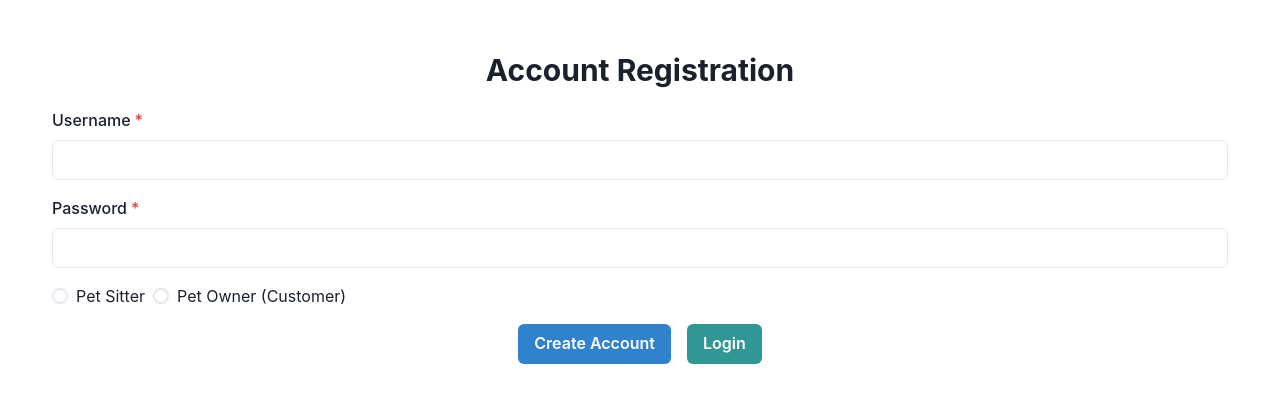
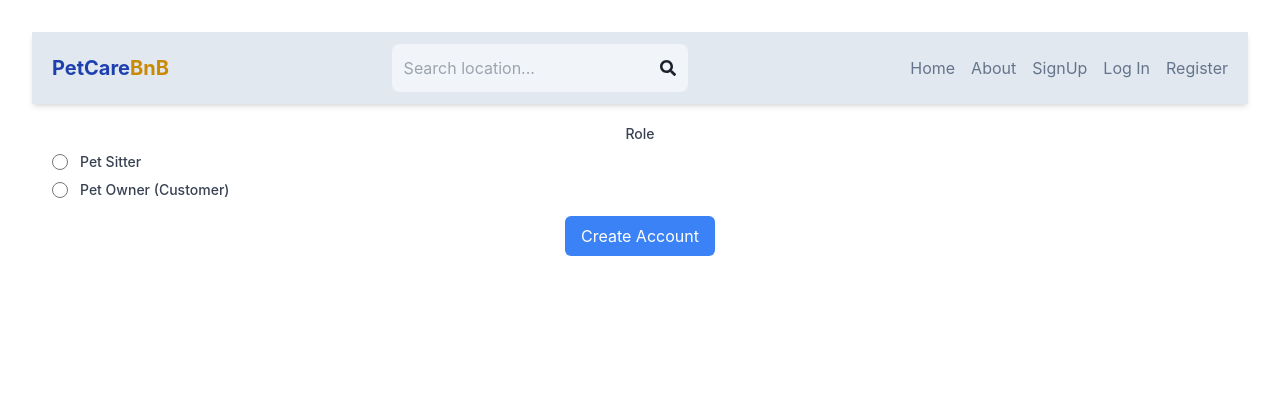
Before and after one commit to JoiZs/comp231-004-Team-10-W24-, a React (Vite) app in the folder frontend/: page /register in a window 1280 px wide. Shown: the top 402 px of the page. Built offline with nearby package versions, Linux system fonts and the light colour scheme.

Commit message:
combined Marie's header and booking page, and added login page and updated register page, also links to pet owner and sitter registraion page

```diff
--- a/frontend/component/registration.jsx
+++ /dev/null
@@ -1,74 +0,0 @@
-import React, { useState } from 'react';
-import {
-  ChakraProvider,
-  extendTheme,
-  Input,
-  Button,
-  Radio,
-  RadioGroup,
-  Stack,
-  Box,
-  FormControl,
-  FormLabel,
-  Heading,
-} from '@chakra-ui/react';
-
-// Optional: Customize the theme
-const theme = extendTheme({
-  components: {
-    // Customize theme here
-  },
-});
-
-const Registration = () => {
-  const [username, setUsername] = useState('');
-  const [password, setPassword] = useState('');
-  const [role, setRole] = useState('');
-
-  const handleSubmit = async (event) => {
-    event.preventDefault();
-    console.log({ username, password, role });
-  };
-
-  const handleLoginRedirect = () => {
-    console.log("Redirect to login");
-  };
-
-  return (
-    <ChakraProvider theme={theme}>
-      <Box className="registration-container" p={5}>
-        <Heading as="h2" size="lg" mb={5}>Account Registration</Heading>
-        <form onSubmit={handleSubmit}>
-          <FormControl isRequired>
-            <FormLabel>Username</FormLabel>
-            <Input
-              type="email"
-              value={username}
-              onChange={(e) => setUsername(e.target.value)}
-            />
-          </FormControl>
-          <FormControl isRequired mt={4}>
-            <FormLabel>Password</FormLabel>
-            <Input
-              type="password"
-              value={password}
-              onChange={(e) => setPassword(e.target.value)}
-            />
-          </FormControl>
-          <RadioGroup onChange={setRole} value={role} mt={4}>
-            <Stack direction="row">
-              <Radio value="pet-sitter">Pet Sitter</Radio>
-              <Radio value="pet-owner">Pet Owner (Customer)</Radio>
-            </Stack>
-          </RadioGroup>
-          <Stack direction="row" spacing={4} align="center" justify="center" mt={4}>
-            <Button type="submit" colorScheme="blue">Create Account</Button>
-            <Button onClick={handleLoginRedirect} colorScheme="teal">Login</Button>
-          </Stack>
-        </form>
-      </Box>
-    </ChakraProvider>
-  );
-};
-
-export default Registration;
--- a/frontend/package.json
+++ b/frontend/package.json
@@ -16,16 +16,20 @@
     "framer-motion": "^11.0.14",
     "react": "^18.2.0",
     "react-dom": "^18.2.0",
+    "react-icons": "^5.0.1",
     "react-router-dom": "^6.22.3"
   },
   "devDependencies": {
     "@types/react": "^18.2.37",
     "@types/react-dom": "^18.2.15",
     "@vitejs/plugin-react": "^4.2.0",
+    "autoprefixer": "^10.4.19",
     "eslint": "^8.53.0",
     "eslint-plugin-react": "^7.33.2",
     "eslint-plugin-react-hooks": "^4.6.0",
     "eslint-plugin-react-refresh": "^0.4.4",
+    "postcss": "^8.4.38",
+    "tailwindcss": "^3.4.1",
     "vite": "^5.0.0"
   }
 }
--- a/frontend/src/App.jsx
+++ b/frontend/src/App.jsx
@@ -7,9 +7,13 @@ import { ChakraProvider } from '@chakra-ui/react';
 import './App.css'
 
 
-import Registration from '../component/registration'
-import Profile_sitter from '../component/profile_sitter';
-import Profile_owner from '../component/profile_owner';
+import Registration from './pages/registration'
+import Profile_sitter from './pages/profile_sitter';
+import Profile_owner from './pages/profile_owner';
+import Header from "./components/Header";
+import Home from "./pages/Home";
+import Book from "./pages/Book";
+import Login from './pages/login';
 
 
 
@@ -17,11 +21,18 @@ function App() {
   return (
     <ChakraProvider>
     <BrowserRouter>
+    <Header />
      <div className="App">
       <Routes>
         <Route path="/register" element={<Registration />} />
         <Route path="/profile_sitter" element={<Profile_sitter />} />
         <Route path="/profile_owner" element={<Profile_owner />} />
+        <Route path="/" element={<Home />}></Route>
+        <Route path="/book" element={<Book />}></Route>
+        <Route path="/login" element={<Login />}></Route>
+
+
+
         {/* Define other routes here */}
       </Routes>
       </div>
--- a/frontend/src/components/Header.jsx
+++ b/frontend/src/components/Header.jsx
@@ -25,6 +25,12 @@ export default function Header() {
           <Link to={"/signup"}>
             <li className="text-slate-500 hover:underline">SignUp</li>
           </Link>
+          <Link to={"/login"}>
+            <li className="text-slate-500 hover:underline">Log In</li>
+          </Link>
+          <Link to={"/Register"}>
+            <li className="text-slate-500 hover:underline">Register</li>
+          </Link>
         </ul>
       </div>
     </header>
--- a/frontend/src/pages/SignUp.jsx
+++ b/frontend/src/pages/SignUp.jsx
@@ -1,5 +1,5 @@
 import React from "react";
 
 export default function SignUp() {
-  return <div>SignUp</div>;
+  return <div>SigUp</div>;
 }
--- /dev/null
+++ b/frontend/src/pages/login.jsx
@@ -0,0 +1,52 @@
+import React, { useState } from 'react';
+
+const Login = () => {
+  const [username, setUsername] = useState('');
+  const [password, setPassword] = useState('');
+
+  const handleSubmit = (event) => {
+    event.preventDefault();
+    console.log({ username, password });
+  };
+
+  const handleLoginRedirect = () => {
+    console.log("Redirect to login");
+  };
+
+  return (
+    <div className="p-5">
+      <h2 className="text-2xl font-semibold mb-5">Account Login</h2>
+      <form onSubmit={handleSubmit}>
+        <div className="mb-4">
+          <label htmlFor="username" className="block text-sm font-medium text-gray-700">Username</label>
+          <input
+            id="username"
+            type="email"
+            value={username}
+            onChange={(e) => setUsername(e.target.value)}
+            className="mt-1 block w-full px-3 py-2 bg-white border border-gray-300 rounded-md shadow-sm focus:outline-none focus:ring-blue-500 focus:border-blue-500"
+          />
+        </div>
+        <div className="mb-4">
+          <label htmlFor="password" className="block text-sm font-medium text-gray-700">Password</label>
+          <input
+            id="password"
+            type="password"
+            value={password}
+            onChange={(e) => setPassword(e.target.value)}
+            className="mt-1 block w-full px-3 py-2 bg-white border border-gray-300 rounded-md shadow-sm focus:outline-none focus:ring-blue-500 focus:border-blue-500"
+          />
+        </div>
+        <div className="flex justify-center items-center space-x-4 mt-4">
+          <button
+            type="submit"
+            className="px-4 py-2 bg-blue-500 text-white rounded-md hover:bg-blue-700 focus:outline-none focus:ring-2 focus:ring-blue-500 focus:ring-opacity-50">
+            Login
+          </button>
+        </div>
+      </form>
+    </div>
+  );
+};
+
+export default Login;
--- /dev/null
+++ b/frontend/src/pages/registration.jsx
@@ -0,0 +1,75 @@
+import React, { useState } from 'react';
+import { useNavigate } from 'react-router-dom'; // Import useNavigate
+
+const Registration = () => {
+  const [username, setUsername] = useState('');
+  const [password, setPassword] = useState('');
+  const [role, setRole] = useState('');
+
+  const navigate = useNavigate(); // Get the navigate function
+
+  const handleSubmit = (event) => {
+    event.preventDefault();
+    // Based on the role, navigate to the appropriate page
+    if (role === 'pet-owner') {
+      navigate('/profile_owner');
+    } else if (role === 'pet-sitter') {
+      navigate('/profile_sitter');
+    } else {
+      // Handle the case where no role is selected or an unexpected value is received
+      console.log('Please select a valid role.');
+    }
+  };
+
+  // Your form JSX goes here
+  return (
+    <div className="p-5">
+      {/* Form content */}
+      <form onSubmit={handleSubmit}>
+        {/* Username, Password inputs */}
+
+        {/* Role Selection */}
+        <fieldset className="mb-4">
+          <legend className="text-sm font-medium text-gray-700">Role</legend>
+          <div className="mt-2 flex items-center">
+            <input
+              id="pet-sitter"
+              type="radio"
+              name="role"
+              value="pet-sitter"
+              onChange={(e) => setRole(e.target.value)}
+              className="focus:ring-blue-500 h-4 w-4 text-blue-600 border-gray-300"
+            />
+            <label htmlFor="pet-sitter" className="ml-3 block text-sm font-medium text-gray-700">
+              Pet Sitter
+            </label>
+          </div>
+          <div className="mt-2 flex items-center">
+            <input
+              id="pet-owner"
+              type="radio"
+              name="role"
+              value="pet-owner"
+              onChange={(e) => setRole(e.target.value)}
+              className="focus:ring-blue-500 h-4 w-4 text-blue-600 border-gray-300"
+            />
+            <label htmlFor="pet-owner" className="ml-3 block text-sm font-medium text-gray-700">
+              Pet Owner (Customer)
+            </label>
+          </div>
+        </fieldset>
+
+        {/* Submit button */}
+        <div className="flex justify-center items-center space-x-4 mt-4">
+          <button
+            type="submit"
+            className="px-4 py-2 bg-blue-500 text-white rounded-md hover:bg-blue-700 focus:outline-none focus:ring-2 focus:ring-blue-500 focus:ring-opacity-50">
+            Create Account
+          </button>
+        </div>
+      </form>
+    </div>
+  );
+};
+
+export default Registration;
```
Also changed, not shown: frontend/src/pages/profile_owner.jsx (renamed from frontend/component/profile_owner.jsx), frontend/src/pages/profile_sitter.jsx (renamed from frontend/component/profile_sitter.jsx), 1 other file (tests, documents, lock files or other folders).
